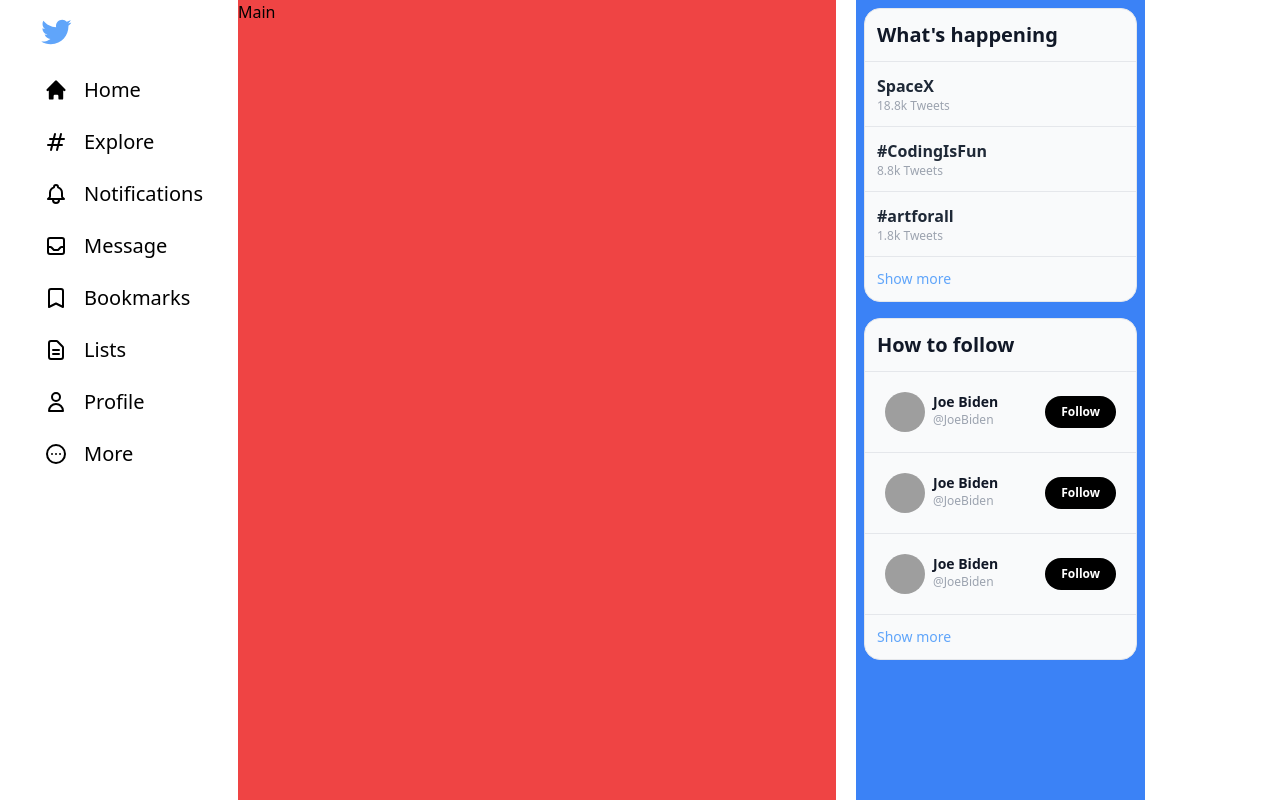
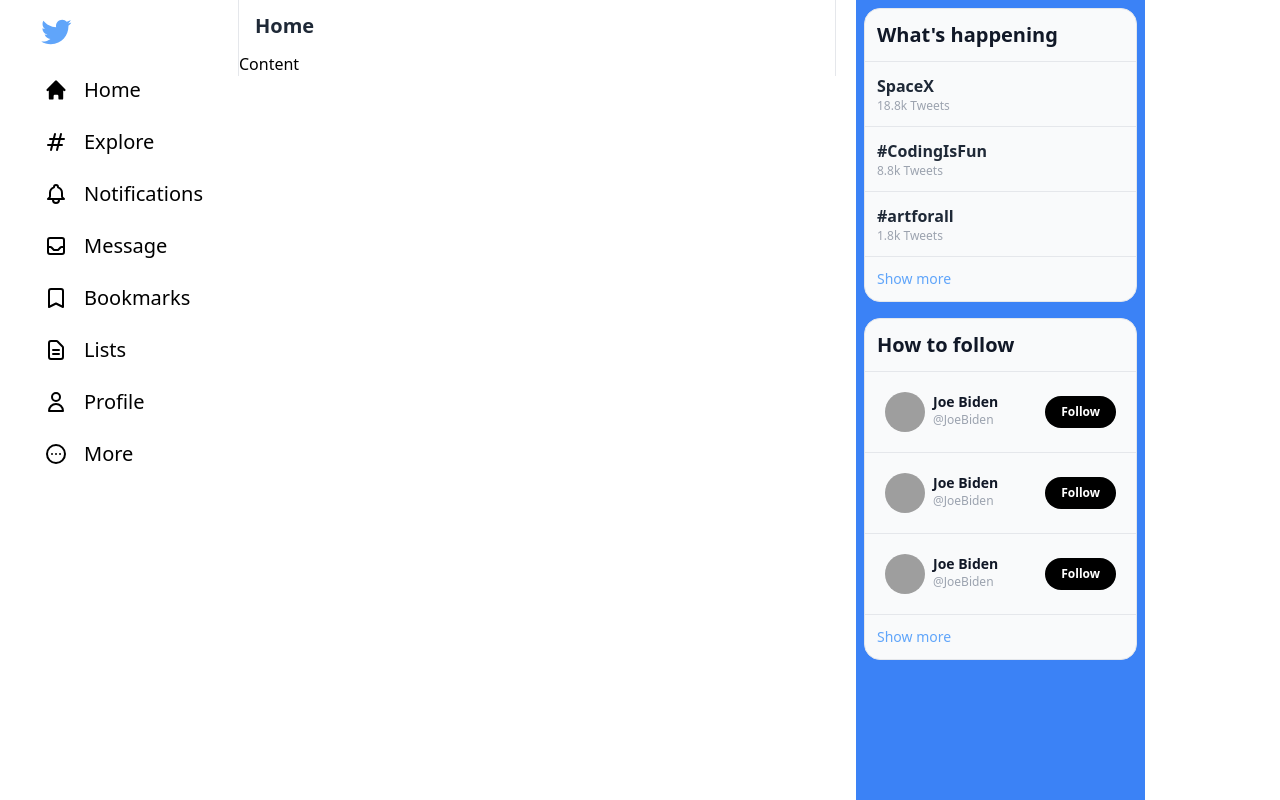
Before and after one commit to ministrov/-Nuxt3-TailwindCSS-and-Prisma-twetter-clone, a Nuxt app: page / in a window 1280 px wide. Built offline with nearby package versions, Linux system fonts and the light colour scheme; grey boxes are pictures that could not be loaded.

Commit message:
feat: start develope MainSection component

```diff
--- a/app.vue
+++ b/app.vue
@@ -15,8 +15,8 @@
           </div>
 
           <!-- Main content -->
-          <main class="col-span-12 bg-red-500 md:col-span-8 xl:col-span-6">
-            <h1>Main</h1>
+          <main class="col-span-12 md:col-span-8 xl:col-span-6">
+            <RouterView/>
           </main>
 
           <!-- Right sidebar -->
--- /dev/null
+++ b/components/MainSection.vue
@@ -0,0 +1,34 @@
+<template>
+  <div class="border-x" :class="twitterBorderColor">
+    <div class="sticky top-0 px-4 py-3 bg-white/80 backdrop-blur-md dark:bg-dim-900/80">
+      <h2 class="text-xl font-bold text-gray-800 dark:text-gray-100">{{ props.title }}</h2>
+    </div>
+
+    <div v-if="props.loading" class="flex items-center justify-center p-4 border-b" :class="twitterBorderColor">
+      <UISpinner/>
+    </div>
+
+    <div v-else>
+      <slot/>
+    </div>
+  </div>
+</template>
+
+<script setup>
+const {twitterBorderColor} = useTailwindConfig();
+const props = defineProps({
+  title: {
+    type: String,
+    required: true
+  },
+  loading: {
+    type: Boolean,
+    required: true
+  }
+});
+
+</script>
+
+<style lang="scss" scoped>
+
+</style>
--- /dev/null
+++ b/components/UI/Spinner.vue
@@ -0,0 +1,20 @@
+<template>
+  <div>
+    <svg class="w-8 h-8 mr-3 -ml-1 text-blue-400 animate-spin" xmlns="http://www.w3.org/2000/svg" fill="none"
+      viewBox="0 0 24 24">
+      <circle class="opacity-10" cx="12" cy="12" r="10" stroke="currentColor" stroke-width="4"></circle>
+      <path fill="currentColor"
+          d="M4 12a8 8 0 018-8V0C5.373 0 0 5.373 0 12h4zm2 5.291A7.962 7.962 0 014 12H0c0 3.042 1.135 5.824 3 7.938l3-2.647z">
+      </path>
+    </svg>
+  </div>
+</template>
+
+<script setup>
+
+
+</script>
+
+<style lang="scss" scoped>
+
+</style>
--- /dev/null
+++ b/pages/index.vue
@@ -0,0 +1,16 @@
+<template>
+  <div>
+    <MainSection title="Home" :loading="loading">
+      Content
+    </MainSection>
+  </div>
+</template>
+
+<script setup>
+const loading = ref(false);
+
+</script>
+
+<style lang="scss" scoped>
+
+</style>
```
